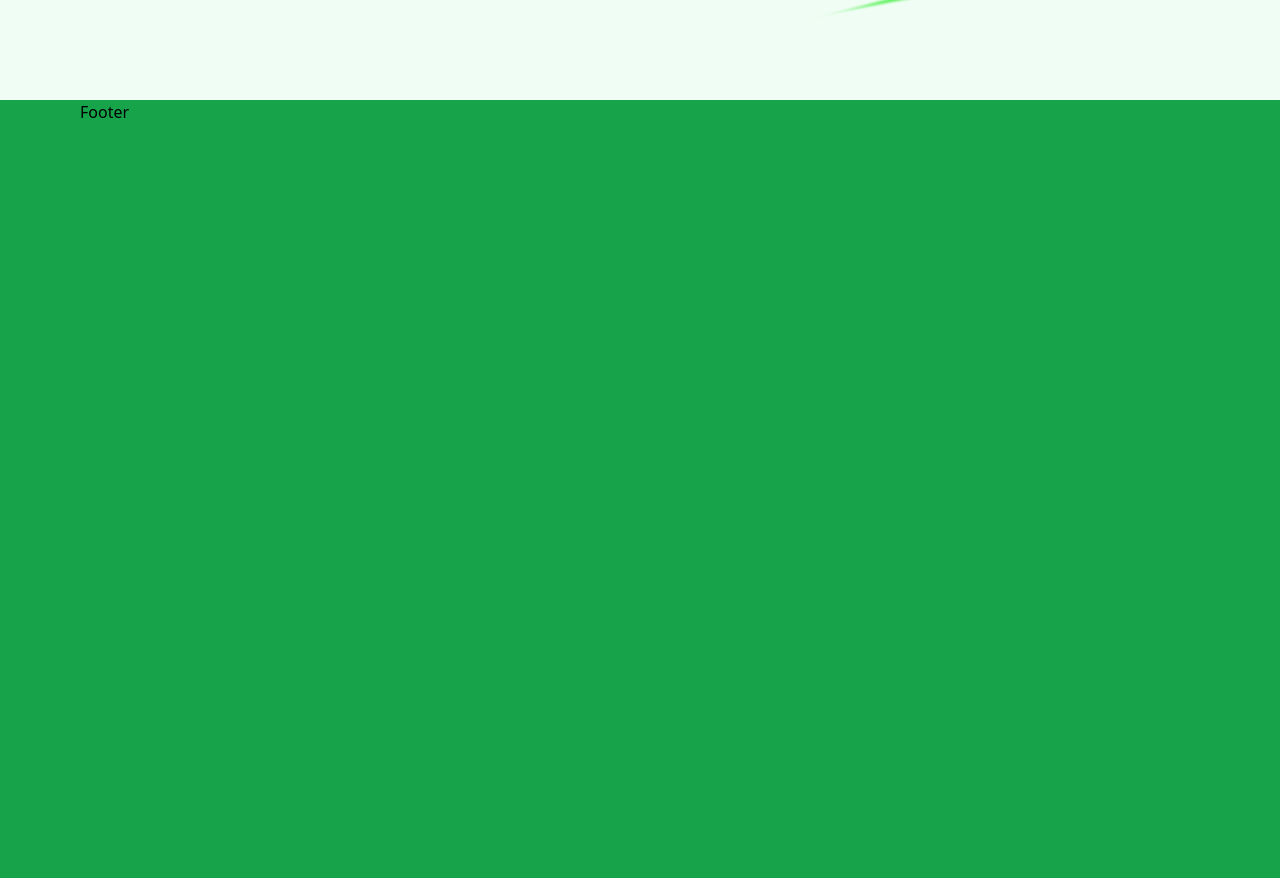
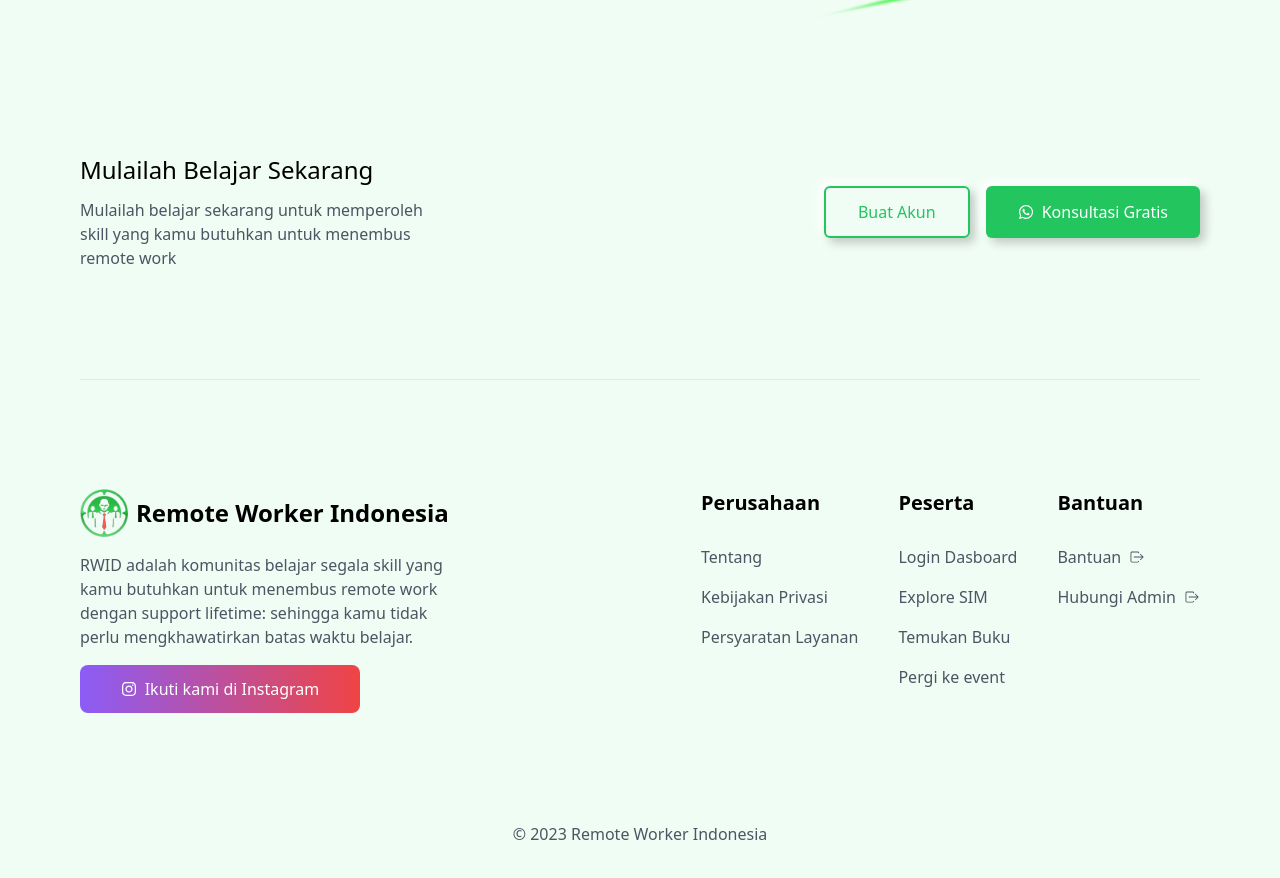
Before and after one commit to rendipurnomo/RWID, a React (Vite) app: page / in a window 1280 px wide. Shown: the part 700-1578 px from the top of the page. Built offline with nearby package versions, Linux system fonts and the light colour scheme; a web font is replaced by a local one.

Commit message:
initialize footer section

```diff
--- a/src/components/Footer/Footer.jsx
+++ b/src/components/Footer/Footer.jsx
@@ -1,11 +1,87 @@
-import React from 'react'
+import { Link } from 'react-router-dom';
+import { FaInstagram, FaWhatsapp } from 'react-icons/fa';
+import {IoIosLogOut} from 'react-icons/io';
+import FooterList1 from '../../constant/footerList';
+import FooterList2 from '../../constant/footerList2';
+import FooterList3 from '../../constant/footerList3';
 
 const Footer = () => {
   return (
-    <footer className="h-screen bg-green-600 main_container">
-      Footer
+    <footer className="h-screen bg-green-50 main_container flex flex-col justify-around">
+      <div className="flex justify-between items-center">
+        <div className="flex flex-col w-1/3">
+          <h3 className="text-2xl font-medium mb-3">
+            Mulailah Belajar Sekarang
+          </h3>
+          <p className="text-md text-gray-600 ">
+            Mulailah belajar sekarang untuk memperoleh skill yang kamu butuhkan
+            untuk menembus remote work
+          </p>
+        </div>
+        <div className="flex gap-4">
+          <button className="bg-none px-8 py-3 rounded-md text-green-500 font-medium border-2 border-green-500 shadow-main">
+            <Link to="/">Buat Akun</Link>
+          </button>
+          <button className="bg-green-500 px-8 py-3 rounded-md text-white font-medium hover:bg-green-600 transition-all duration-300 ease-in-out shadow-main">
+            <Link className="flex items-center gap-2 justify-center" to="/">
+              <FaWhatsapp />
+              <span>Konsultasi Gratis</span>
+            </Link>
+          </button>
+        </div>
+      </div>
+
+      <hr />
+
+      <div className="flex justify-between">
+        <div className="w-1/3 flex flex-col">
+          <div className="flex items-center gap-2 mb-4">
+            <img
+              className="w-12"
+              src="/src/assets/images/rwid.png"
+              alt="logo"
+            />
+            <h3 className="text-2xl font-bold">Remote Worker Indonesia</h3>
+          </div>
+          <p className="text-md text-gray-600 mb-4">
+            RWID adalah komunitas belajar segala skill yang kamu butuhkan untuk
+            menembus remote work dengan support lifetime: sehingga kamu tidak
+            perlu mengkhawatirkan batas waktu belajar.
+          </p>
+          <button className="w-3/4 bg-gradient-to-r from-violet-500 to-red-500 text-white px-8 py-3 rounded-lg">
+            <Link className="flex items-center justify-center gap-2" to="/">
+              <FaInstagram /> <span>Ikuti kami di Instagram</span>
+            </Link>
+          </button>
+        </div>
+        <div className="flex gap-10">
+          <div className="flex flex-col gap-4">
+            <h3 className="text-xl font-bold mb-3">
+              Perusahaan
+            </h3>
+            {FooterList1.map((item) => (
+              <Link key={item.title} to={item.path} className="text-md text-gray-600 hover:text-green-500">{item.title}</Link>
+            ))}
+          </div>
+          <div className="flex flex-col gap-4">
+            <h3 className="text-xl font-bold mb-3">Peserta</h3>
+            {FooterList2.map((item) => (
+              <Link key={item.title} to={item.path} className="text-md text-gray-600 hover:text-green-500">{item.title}</Link>
+            ))}
+          </div>
+          <div className="flex flex-col gap-4">
+            <h3 className="text-xl font-bold mb-3">Bantuan</h3>
+            {FooterList3.map((item) => (
+              <Link key={item.title} to={item.path} className="text-md text-gray-600 hover:text-green-500 flex items-center gap-2">{item.title}<IoIosLogOut /></Link>
+            ))}
+          </div>
+        </div>
+      </div>
+      <p className="text-md text-gray-600 text-center">
+        © {new Date().getFullYear()} Remote Worker Indonesia
+      </p>
     </footer>
   );
-}
+};
 
-export default Footer
+export default Footer;
--- a/src/components/Navbar/Navbar.jsx
+++ b/src/components/Navbar/Navbar.jsx
@@ -1,5 +1,5 @@
 import Logo from '/src/assets/images/rwid.png';
-import Navlist from '../../constant';
+import Navlist from '/src/constant/navList';
 import { Link } from 'react-router-dom';
 import { useState } from 'react';
 import { RiMenu3Line } from 'react-icons/ri';
--- /dev/null
+++ b/src/constant/footerList.js
@@ -0,0 +1,15 @@
+const FooterList1 = [
+  {
+    title: 'Tentang',
+    path: '/tentang',
+  },
+  {
+    title: 'Kebijakan Privasi',
+    path: '/kebijakan-privasi',
+  },
+  {
+    title: 'Persyaratan Layanan',
+    path: '/persyaratan-layanan',
+  },
+];
+export default FooterList1;
--- /dev/null
+++ b/src/constant/footerList2.js
@@ -0,0 +1,19 @@
+const FooterList2 = [
+  {
+    title: 'Login Dasboard',
+    path: '/login',
+  },
+  {
+    title: 'Explore SIM',
+    path: '/sim',
+  },
+  {
+    title: 'Temukan Buku',
+    path: '/buku',
+  },
+  {
+    title: 'Pergi ke event',
+    path: '/event',
+  },
+];
+export default FooterList2;
--- /dev/null
+++ b/src/constant/footerList3.js
@@ -0,0 +1,11 @@
+const FooterList3 = [
+  {
+    title: 'Bantuan',
+    path: '/bantuan',
+  },
+  {
+    title: 'Hubungi Admin',
+    path: '/hubungi-admin',
+  }
+];
+export default FooterList3;
--- a/src/constant/index.js
+++ b/src/constant/navList.js
@@ -1,4 +1,4 @@
-const navList = [
+const NavList = [
   {
     title: 'Program',
     path: '/program',
@@ -12,4 +12,4 @@
     path: '/contact',
   },
 ];
-export default navList;
+export default NavList;
```
